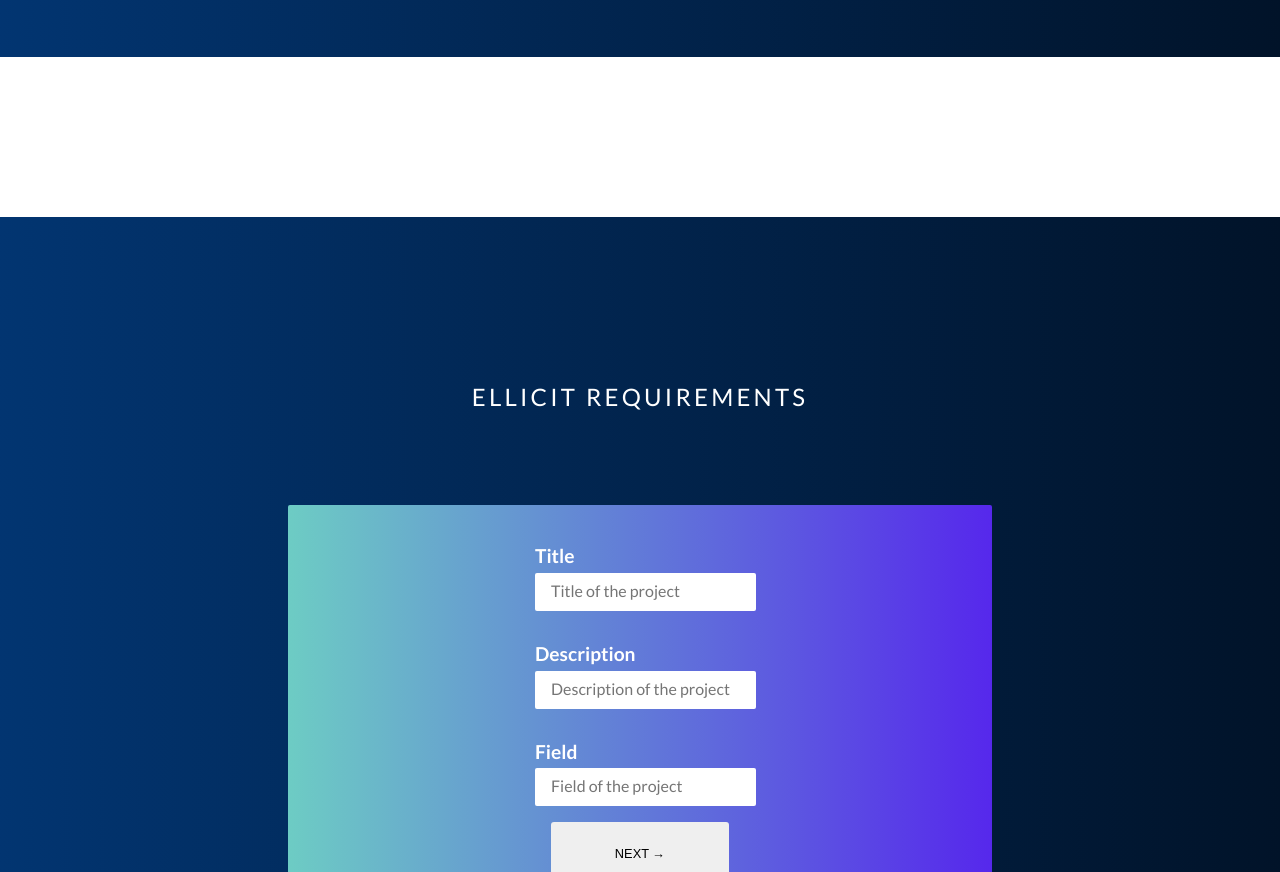
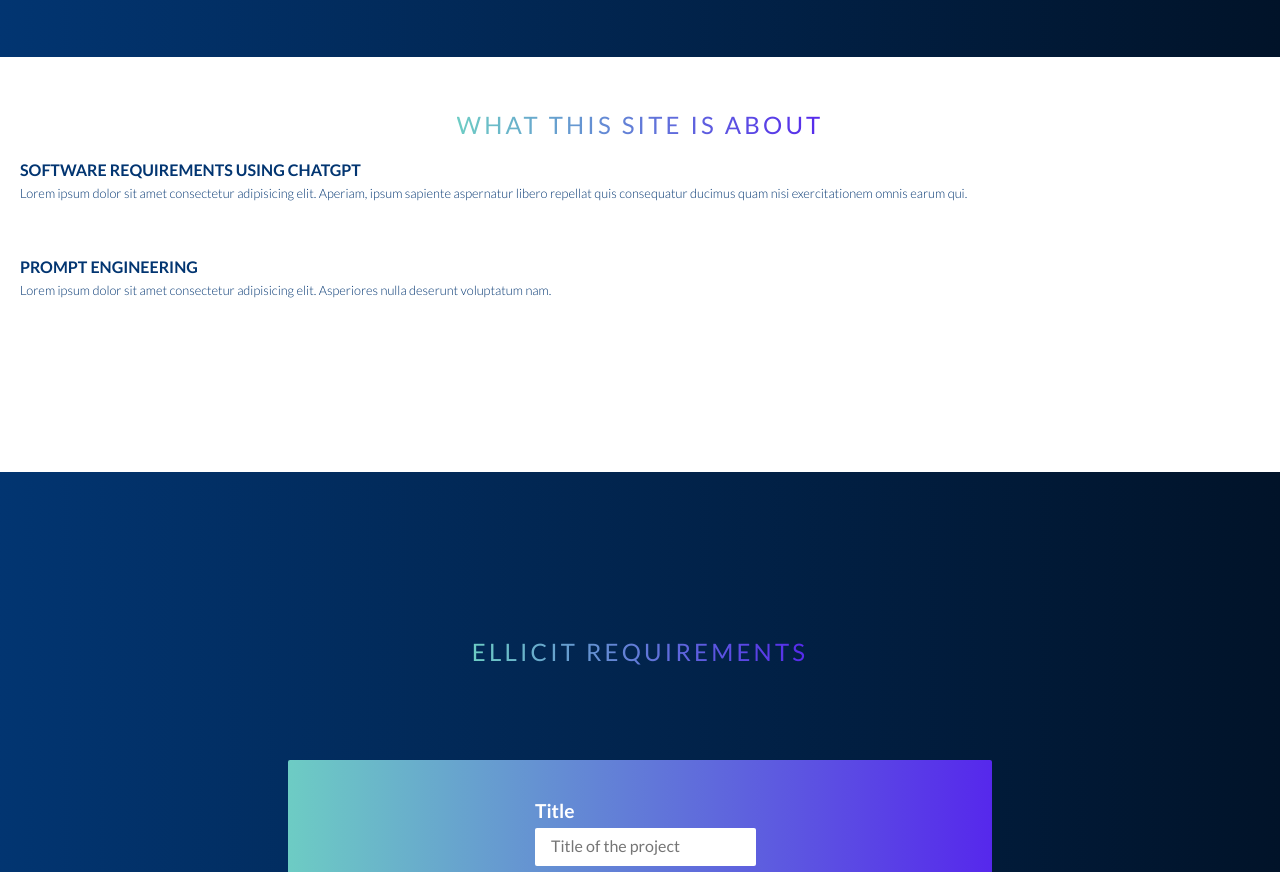
Before and after one commit to pahchangarg/chatgpt_interface, a plain HTML site: page index.html in a window 1280 px wide. Shown: the part 743-1615 px from the top of the page. Drawn offline with Linux system fonts and the light colour scheme.

Commit message:
added section about

```diff
--- a/index.css
+++ b/index.css
@@ -232,6 +232,14 @@ form {
   text-transform: uppercase;
   font-weight: 400;
   display: inline-block;
+  background-image: linear-gradient(
+    to right,
+    rgb(109, 204, 196),
+    rgb(86, 40, 236)
+  );
+  background-clip: text;
+  -webkit-background-clip: text;
+  color: transparent;
   letter-spacing: 0.2rem;
   transition: all 0.2s;
 }
@@ -240,3 +248,28 @@ form {
   transform: skewY(2deg) skewX(15deg) scale(1.1);
   text-shadow: 0.5rem 1rem 2rem rgba(black, 0.2);
 }
+
+.heading-tertiary {
+  font-size: 1rem;
+  font-weight: 700;
+  text-transform: uppercase;
+  color: rgba(2, 53, 113);
+}
+
+.paragraph {
+  font-size: 0.8rem;
+  color: rgba(2, 53, 113);
+}
+
+.paragraph:not(:last-child) {
+  margin-bottom: 3rem;
+}
+
+.row1 {
+  margin-left: 10px;
+  padding: 10px;
+}
+
+.u-margin-top-big {
+  margin-top: 3rem;
+}
--- a/index.html
+++ b/index.html
@@ -41,7 +41,29 @@
     </header>
   </body>
   <main>
-    <section class="section-about"></section>
+    <section class="section-about">
+      <div class="u-center-text u-margin-top-big">
+        <h2 class="heading-secondary">What this site is about</h2>
+      </div>
+      <div class="row1">
+        <h3 class="heading-tertiary u-margin-bottom-small">
+          Software Requirements using ChatGPT
+        </h3>
+        <p class="paragraph">
+          Lorem ipsum dolor sit amet consectetur adipisicing elit. Aperiam,
+          ipsum sapiente aspernatur libero repellat quis consequatur ducimus
+          quam nisi exercitationem omnis earum qui.
+        </p>
+
+        <h3 class="heading-tertiary u-margin-bottom-small">
+          Prompt Engineering
+        </h3>
+        <p class="paragraph">
+          Lorem ipsum dolor sit amet consectetur adipisicing elit. Asperiores
+          nulla deserunt voluptatum nam.
+        </p>
+      </div>
+    </section>
     <section class="section-requirement" id="section-requirement">
       <div class="u-center-text u-margin-top">
         <h2 class="heading-secondary">Ellicit Requirements</h2>
```
